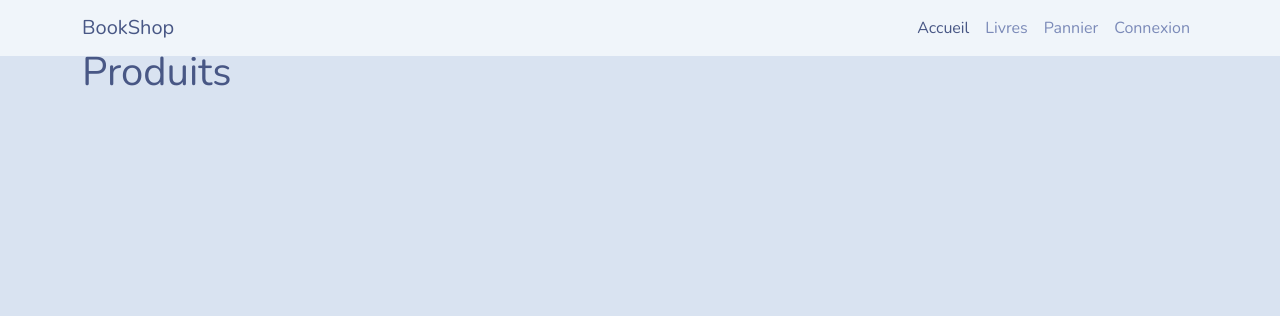
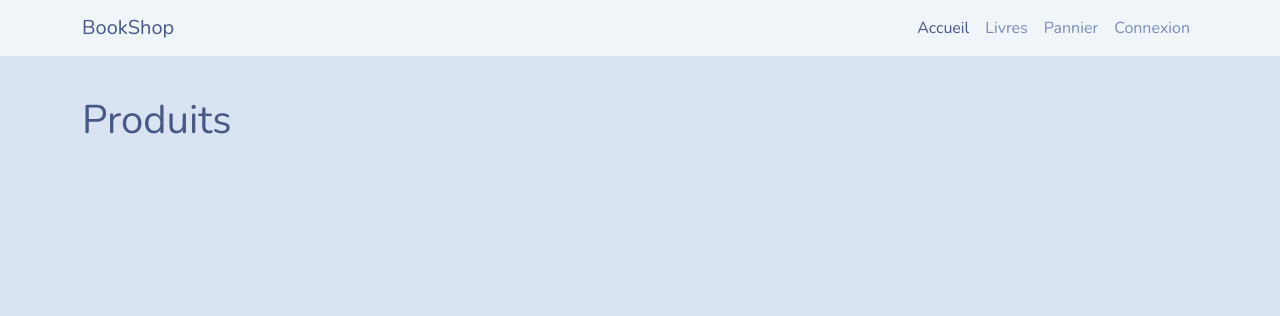
Before and after one commit to cflayelle/e-commerce, a Symfony app: template templates/product/index.html.twig in a window 1280 px wide. Shown: the top 316 px of the page. Run offline with Twig, Linux system fonts and the light colour scheme; the template is opened without the code that fills it, so the values that code supplies are empty; some libraries are stand-ins or nearby versions.

Commit message:
espacement

```diff
--- a/templates/product/index.html.twig
+++ b/templates/product/index.html.twig
@@ -3,7 +3,7 @@
 {% block title %}Produits{% endblock %}
 
 {% block body %}
-<div>
+<div class="pt-5">
     <h1>Produits</h1>
     {% for product in products %}
         <article class="d-flex flex-row mb-3">
```
